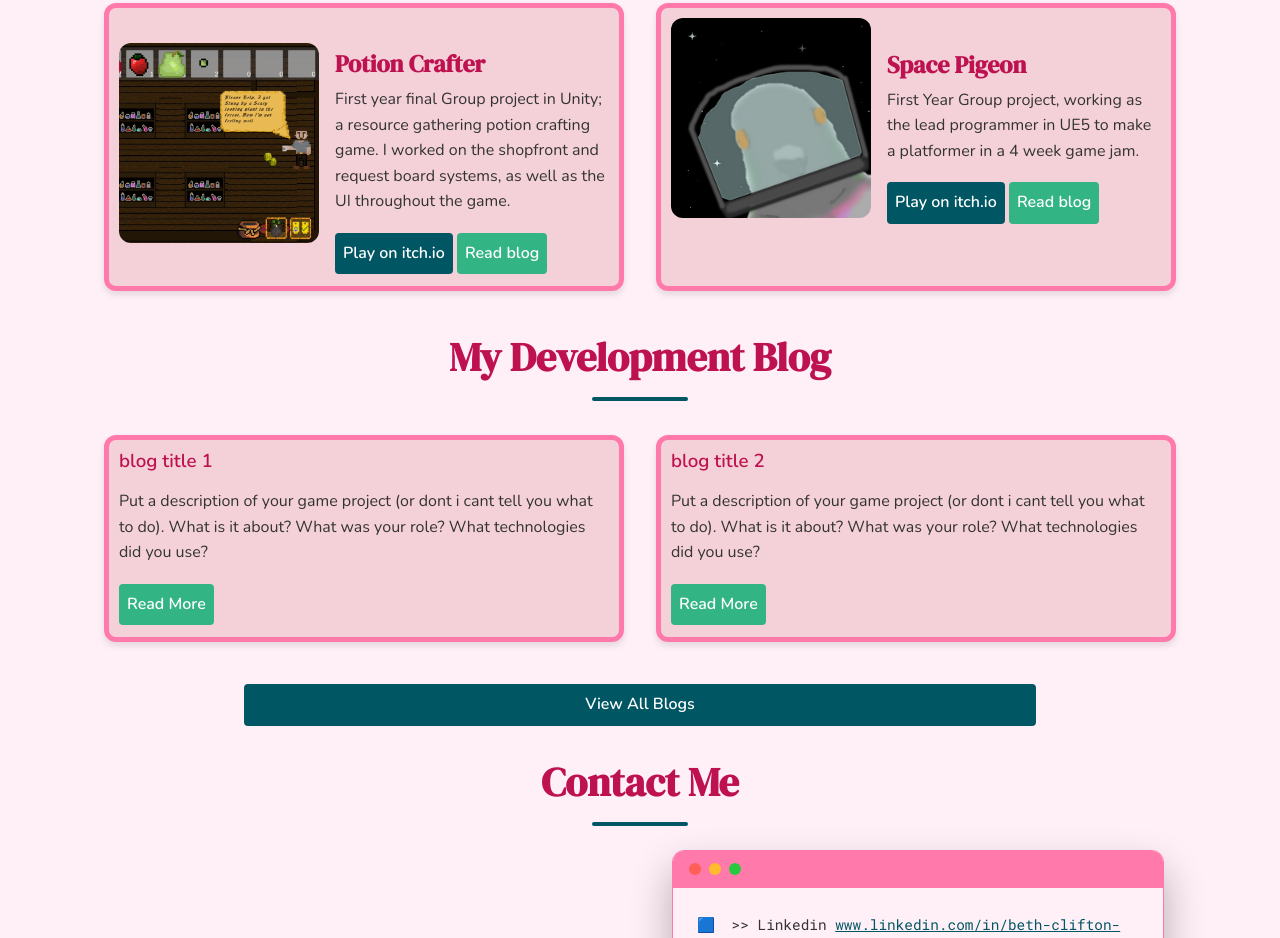
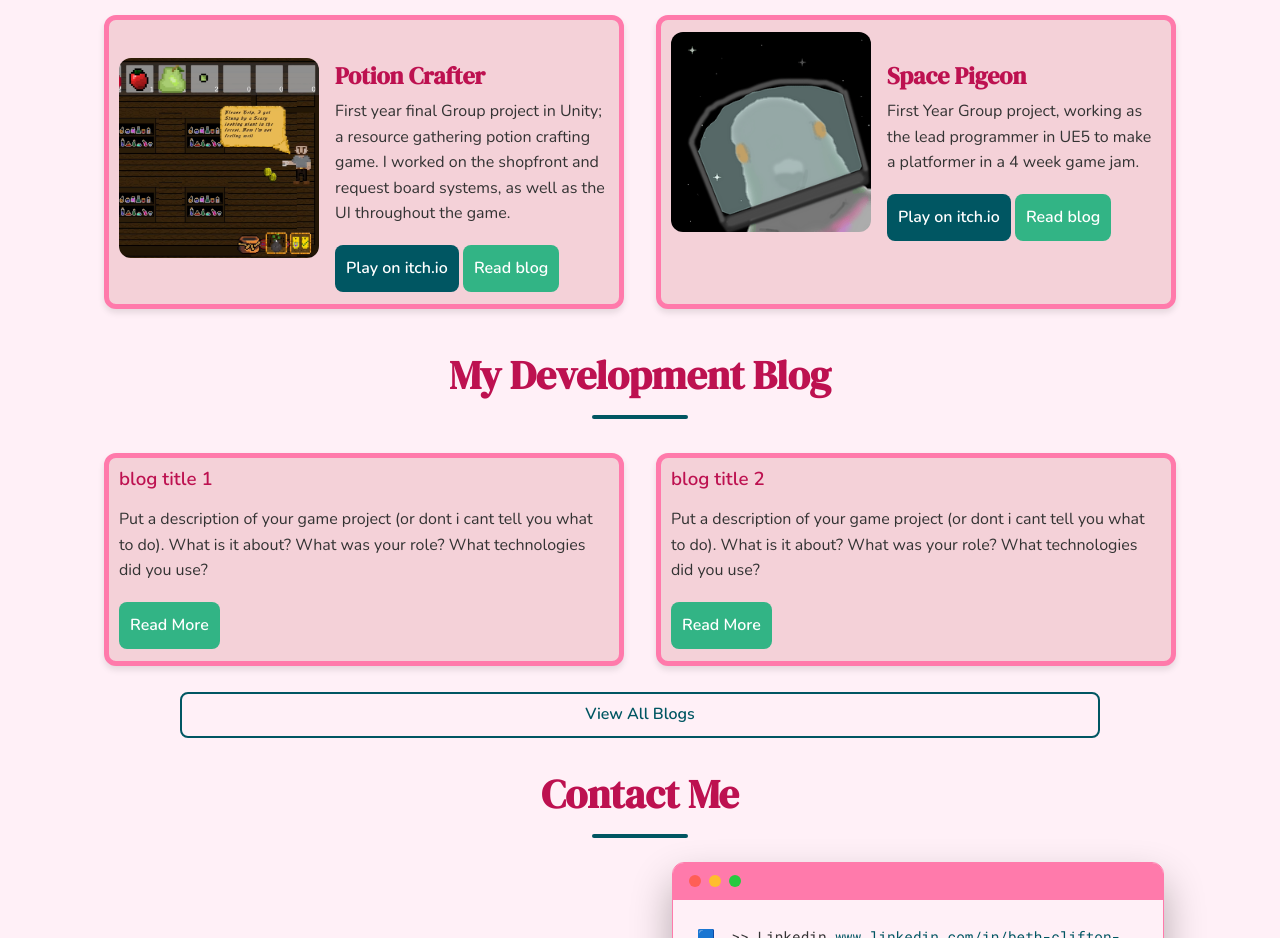
Before and after one commit to beth-cl/mywebdev, a plain HTML site: page index.html in a window 1280 px wide. Shown: the part 2693-3631 px from the top of the page. Drawn offline with nearby package versions, Linux system fonts and the light colour scheme.

Commit message:
added animations

```diff
--- a/style.css
+++ b/style.css
@@ -194,7 +194,6 @@ nav a.active {
   .project-grid {
     grid-template-columns: 1fr;
   }
-
 }
 .inner-card-grid {
   display: grid;
@@ -210,6 +209,11 @@ nav a.active {
  border-radius: var(--border-radius);
  border: 5px solid var(--border-color);
  margin: 10px auto;
+}
+.project-card:hover {
+  transform: translateY(-5px);
+  box-shadow: 0 8px 12px rgba(0, 0, 0, 0.2);
+  transition: all 0.3s ease-in-out;
 }
 .project-card img {
   width:1fr;
@@ -249,8 +253,19 @@ nav a.active {
  background-color: var(--primary-color);
  color: white;
  text-decoration: none;
- border-radius: 4px;
+ border-radius: 8px;
  font-weight: 600;
+ border-top: none;
+  border-right: none;
+  border-left: 4px;
+  border-bottom: 4px;
+  border: solid rgba(255, 255, 255, 0);
+}
+.button:hover {
+  transform: translateY(-2px);
+  border-bottom-color: var(--secondary-dark);
+  border-left-color: var(--secondary-dark);
+  transition: all 0.3s ease-in-out;
 }
 .button-secondary {
   display: inline-block;
@@ -259,24 +274,45 @@ nav a.active {
   background-color: var(--secondary-color);
   color: white;
   text-decoration: none;
-  border-radius: 4px;
+  border-radius: 8px;
   font-weight: 600;
+  border-top: none;
+  border-right: none;
+  border-left: 4px;
+  border-bottom: 4px;
+  border: solid rgba(255, 255, 255, 0);
+  -webkit-border-radius: 8px;
+  -moz-border-radius: 8px;
+  -ms-border-radius: 8px;
+  -o-border-radius: 8px;
+}
+.button-secondary:hover {
+  transform: translateY(-2px);
+  border-bottom-color: var(--border-color);
+  border-left-color: var(--border-color);
+  transition: all 0.3s ease-in-out;
 }
 .button-link {
   display: inline-block;
   padding: 0.5rem 1rem;
-  background-color: var(--primary-color);
-  color: white;
+  background: transparent;
+  color: var(--primary-color);
+  border: 2px solid var(--primary-color);
   text-decoration: none;
-  border-radius: 4px;
+  border-radius: 8px;
   font-weight: 600;
   align-content: center;
   display: flex;
   justify-content: center;
   align-items: center;
-  margin: 2rem 10rem;
+  margin: 1rem 6rem;
 }
-
+.button-link:hover {
+  transform: translateY(-2px);
+  background-color: var(--primary-color);
+  color: white;
+  transition: background-color 0.5s ease-in-out;
+}
 /* ===== FOOTER ===== */
 footer {
   background-color: var(--primary-color);
```
